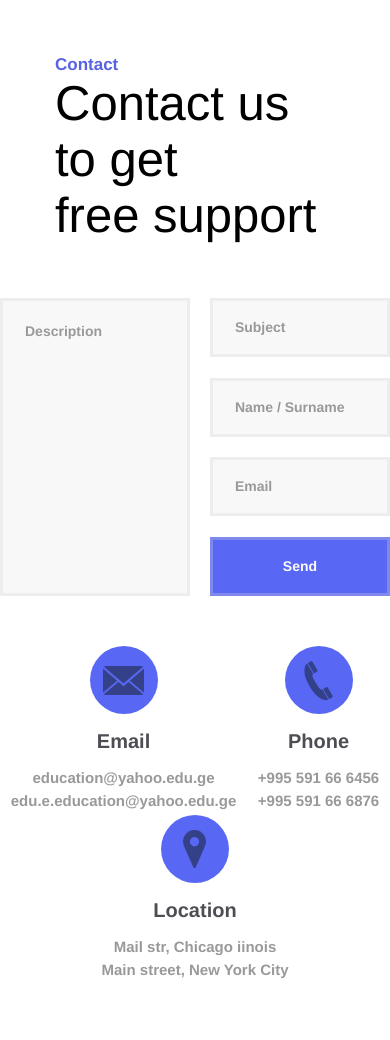
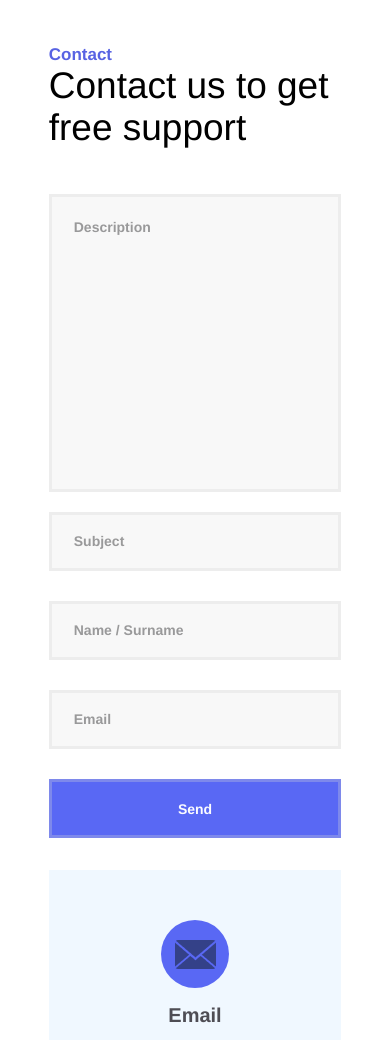
Before and after one commit to annabengit/homework-10, a plain HTML site: page index.html in a window 390 px wide. Shown: the top 1040 px of the page. Drawn offline with Linux system fonts and the light colour scheme.

Commit message:
Responsive

```diff
--- a/css/media.css
+++ b/css/media.css
@@ -0,0 +1,102 @@
+@media (max-width: 1200px) {
+  .container {
+    width: 95%;
+  }
+}
+@media (max-width: 1158px) {
+  .container {
+    width: 90%;
+  }
+  .gallery {
+    display: flex;
+    flex-direction: row;
+    justify-content: space-evenly;
+    flex-wrap: wrap;
+    margin-bottom: 30px;
+  }
+}
+
+@media (max-width: 1119px) {
+  .container {
+    width: 85%;
+  }
+  .gallery {
+    flex-wrap: wrap;
+  }
+  .photo {
+    margin-bottom: 30px;
+  }
+}
+
+@media (max-width: 850px) {
+  .column-footer {
+    padding: 20px;
+  }
+  form {
+    flex-direction: column;
+    width: 100%;
+    align-items: center;
+    flex-wrap: wrap;
+    margin-bottom: 40px;
+  }
+
+  .column1 {
+    width: 100%;
+    flex-direction: column;
+  }
+  .column2 {
+    width: 100%;
+    gap: 30px;
+    flex-direction: column;
+  }
+  input {
+    max-width: 100%;
+  }
+}
+
+@media (max-width: 629px) {
+  .contact {
+    flex-direction: column;
+    align-items: center;
+    background-color: aliceblue;
+    margin-top: 60px;
+  }
+  .contact {
+    flex-wrap: nowrap;
+  }
+  .contact-box {
+    margin-bottom: 30px;
+  }
+  .gallery {
+    justify-content: center;
+    align-items: center;
+    width: 100%;
+  }
+}
+
+@media (max-width: 548px) {
+  .big-heading {
+    font-size: 37px;
+  }
+}
+
+@media (max-width: 395px) {
+  .container {
+    width: 75%;
+  }
+  .heading {
+    padding: 45px 0;
+  }
+}
+
+@media (max-width: 374px) {
+  .big-heading {
+    font-size: 25px;
+  }
+  .footer {
+    width: 100%;
+  }
+  footer {
+    width: auto;
+  }
+}
--- a/css/style.css
+++ b/css/style.css
@@ -6,7 +6,7 @@
 
 /* Section 1 */
 .heading {
-  padding: 55px;
+  padding: 55px 0;
 }
 
 .mini-heading {
@@ -157,7 +157,6 @@ input {
 }
 footer {
   width: 100%;
-  background-color: black;
   padding: 50px 0;
   display: flex;
   flex-direction: row;
```
